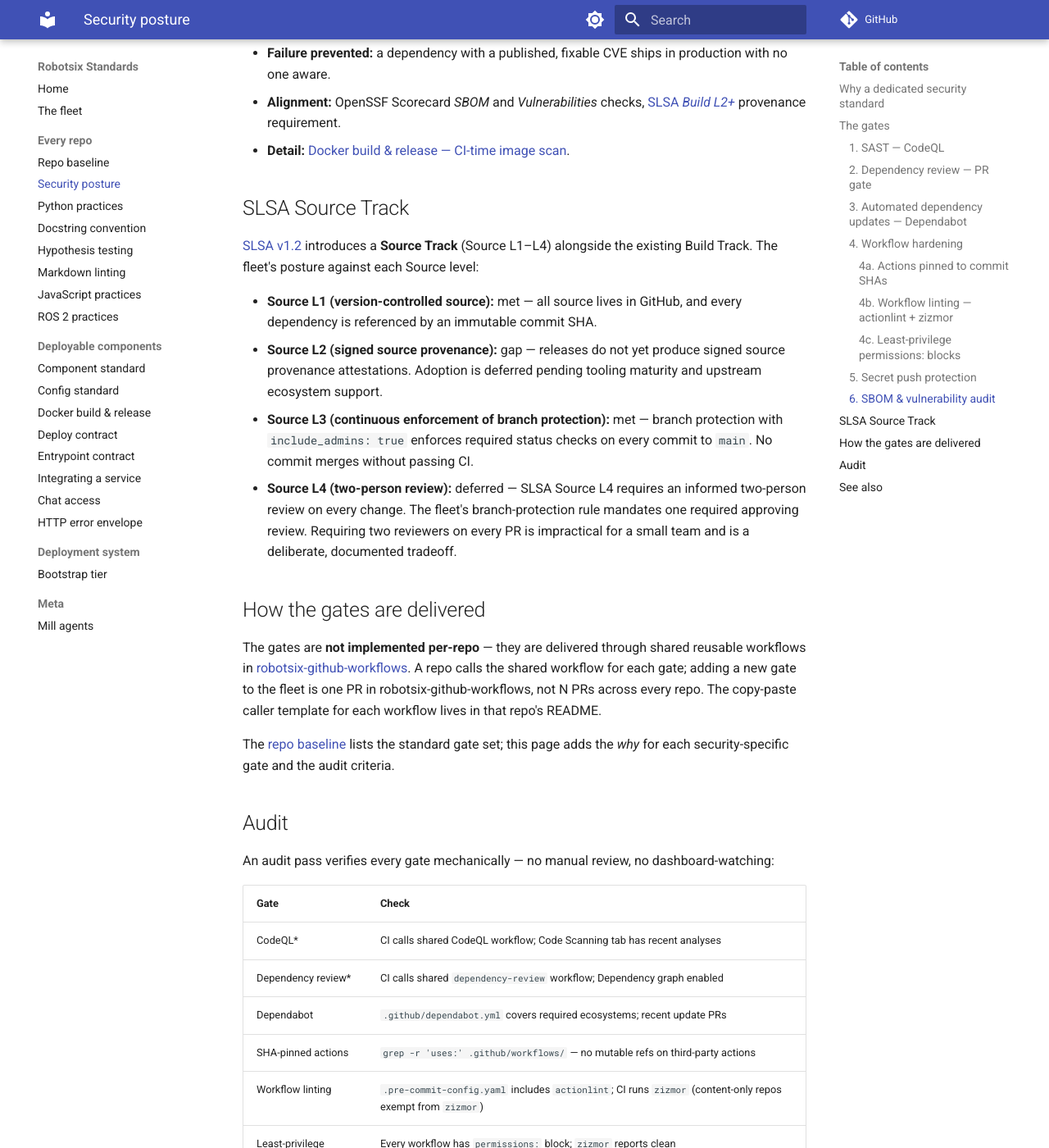
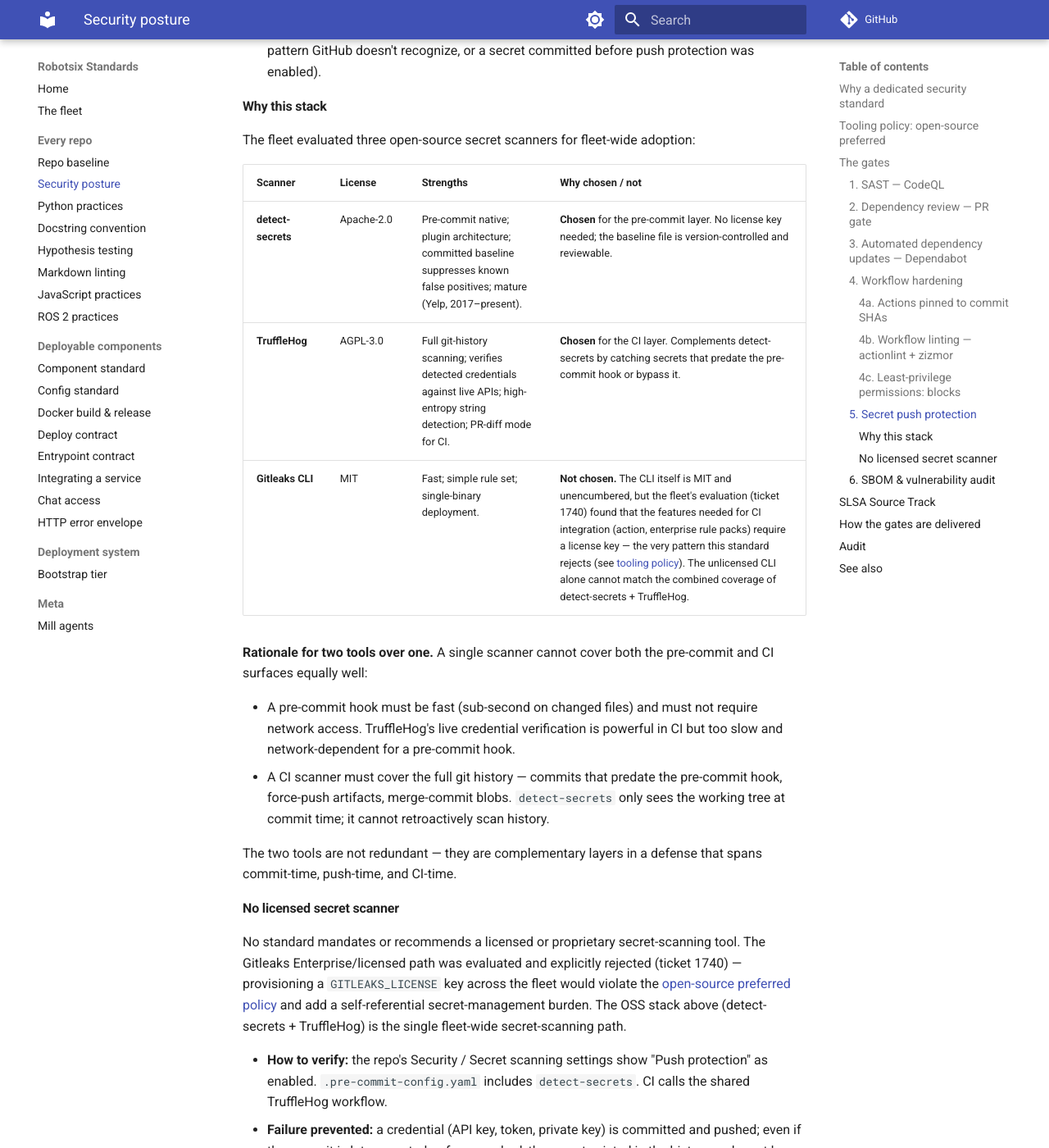
Before and after one commit to damien-robotsix/robotsix-standards, an MkDocs documentation site: the page built from docs/security-posture.md, in a window 1280 px wide and 1400 px high, scrolled down 4170 px. Shown: the whole window at 82% size. Built offline with MkDocs 1.6.1 and Material for MkDocs 9.7.7, drawn with Linux system fonts in a browser that asks for light colours; comment, search, counter and statistics services are not loaded; some of the changed text lies outside the part shown.

Commit message:
mill: Adopt open-source secret scanning; codify OSS-preferred tooling policy (drop licensed Gitleaks) (20260720T234819Z-adopt-open-source-secret-scanning-codify-8ee9) (#82)
Co-authored-by: robotsix-mill <mill@robotsix.local>

```diff
--- a/docs/security-posture.md
+++ b/docs/security-posture.md
@@ -32,6 +32,37 @@ Before this page, security gates lived scattered across several standards
 implementation. That made a compliance audit a multi-document hunt. A single,
 checklist-shaped standard gives auditors one page to read and gives repo authors
 one page to confirm during onboarding.
+
+## Tooling policy: open-source preferred
+
+The fleet actively prefers open-source security tooling over proprietary or
+licensed solutions. This is an intentional policy choice, not a default or
+cost-saving measure:
+
+- **Auditability.** Open-source tools ship their detection rules in the clear.
+  A false positive can be traced to a specific rule and suppressed or fixed; a
+  missed pattern can be contributed upstream. Proprietary scanners are a black
+  box — the fleet depends on the vendor's rule-writing priorities and
+  release cadence, with no recourse.
+- **No license keys in CI.** A licensed tool requires a license key provisioned
+  in every repo's secrets, rotated on expiry, and gated on billing. Every key
+  is a secret that must itself be protected — a self-referential failure mode.
+  An OSS tool needs no key and has no expiry.
+- **Reproducibility.** A contributor can run the same scan locally (pre-commit
+  or a one-shot CLI invocation) that CI runs — same version, same rules, same
+  result. Licensed scanners that gate features behind a key break this: CI sees
+  rules the developer cannot reproduce, so a CI-only failure is a mystery.
+- **Fleet consistency.** An OSS scanner rolls out by updating one shared
+  workflow and one pre-commit config. A licensed scanner gatekeeps fleet-wide
+  rollout behind procurement, license provisioning, and per-repo secret
+  management — the opposite of the self-enforcing principle.
+
+This policy applies to every security gate: SAST (CodeQL, itself open-source),
+secret scanning (detect-secrets + TruffleHog, see gate 5), dependency auditing
+(`uv audit`, `pip-audit`), and container image scanning (Trivy). A future gate
+that genuinely requires a proprietary tool must justify the exception in the
+standard that introduces it — stating what an OSS alternative was evaluated
+and why it was insufficient.
 
 ## The gates
 
@@ -149,13 +180,49 @@ blast radius to the minimum.
 GitHub secret scanning with **push protection** is enabled on every repo. Push
 protection blocks a commit that contains a detected secret *before* it reaches
 the remote — the secret never lands in the commit history. This is complemented
-by:
+by an open-source, layered secret-scanning stack:
 
-- **`detect-secrets` pre-commit hook** with a committed `.secrets.baseline` —
-  catches credentials at commit time, before the push.
-- **TruffleHog** in the shared security workflow — scans the PR diff and the
-  full repo history for secrets that slipped past push protection (e.g. a
-  custom pattern GitHub doesn't recognize).
+- **`detect-secrets` pre-commit hook** ([Yelp/detect-secrets](https://github.com/Yelp/detect-secrets),
+  Apache-2.0) with a committed `.secrets.baseline` — catches credentials at
+  commit time, before the push.
+- **TruffleHog** ([trufflesecurity/trufflehog](https://github.com/trufflesecurity/trufflehog),
+  AGPL-3.0) in the shared security workflow — scans the PR diff and the full
+  repo history for secrets that slipped past push protection (e.g. a custom
+  pattern GitHub doesn't recognize, or a secret committed before push
+  protection was enabled).
+
+#### Why this stack
+
+The fleet evaluated three open-source secret scanners for fleet-wide adoption:
+
+| Scanner | License | Strengths | Why chosen / not |
+|---|---|---|---|
+| **detect-secrets** | Apache-2.0 | Pre-commit native; plugin architecture; committed baseline suppresses known false positives; mature (Yelp, 2017–present). | **Chosen** for the pre-commit layer. No license key needed; the baseline file is version-controlled and reviewable. |
+| **TruffleHog** | AGPL-3.0 | Full git-history scanning; verifies detected credentials against live APIs; high-entropy string detection; PR-diff mode for CI. | **Chosen** for the CI layer. Complements detect-secrets by catching secrets that predate the pre-commit hook or bypass it. |
+| **Gitleaks CLI** | MIT | Fast; simple rule set; single-binary deployment. | **Not chosen.** The CLI itself is MIT and unencumbered, but the fleet's evaluation (ticket 1740) found that the features needed for CI integration (action, enterprise rule packs) require a license key — the very pattern this standard rejects (see [tooling policy](#tooling-policy-open-source-preferred)). The unlicensed CLI alone cannot match the combined coverage of detect-secrets + TruffleHog. |
+
+**Rationale for two tools over one.** A single scanner cannot cover both the
+pre-commit and CI surfaces equally well:
+
+- A pre-commit hook must be fast (sub-second on changed files) and must not
+  require network access. TruffleHog's live credential verification is
+  powerful in CI but too slow and network-dependent for a pre-commit hook.
+- A CI scanner must cover the full git history — commits that predate the
+  pre-commit hook, force-push artifacts, merge-commit blobs.
+  `detect-secrets` only sees the working tree at commit time; it cannot
+  retroactively scan history.
+
+The two tools are not redundant — they are complementary layers in a defense
+that spans commit-time, push-time, and CI-time.
+
+#### No licensed secret scanner
+
+No standard mandates or recommends a licensed or proprietary secret-scanning
+tool. The Gitleaks Enterprise/licensed path was evaluated and explicitly
+rejected (ticket 1740) — provisioning a `GITLEAKS_LICENSE` key across the
+fleet would violate the [open-source preferred policy](#tooling-policy-open-source-preferred)
+and add a self-referential secret-management burden. The OSS stack above
+(detect-secrets + TruffleHog) is the single fleet-wide secret-scanning path.
 
 - **How to verify:** the repo's Security / Secret scanning settings show "Push
   protection" as enabled. `.pre-commit-config.yaml` includes `detect-secrets`.
```
Also changed, not shown: CHANGELOG.md (+2 -0 lines), changelog.d/20260720T234819Z-adopt-open-source-secret-scanning-codify-8ee9.misc.md (added, +1 -0 lines).
